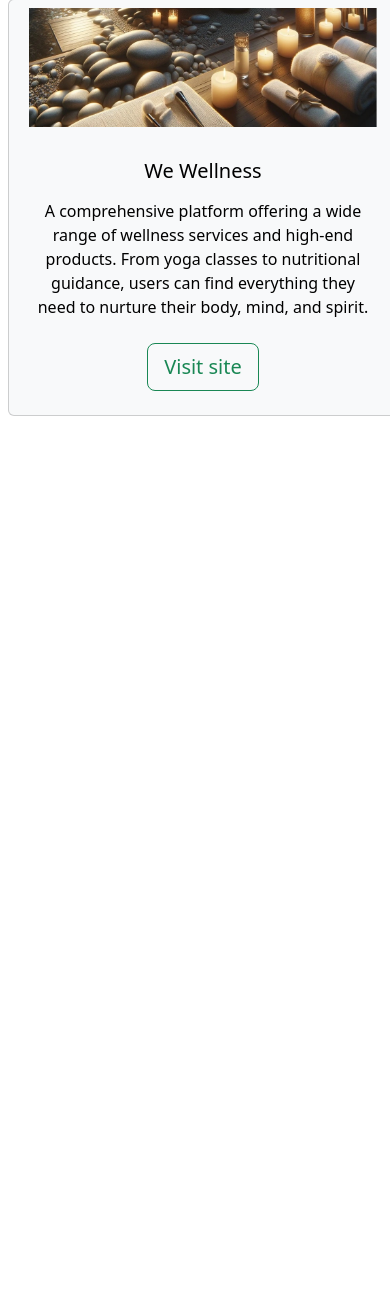
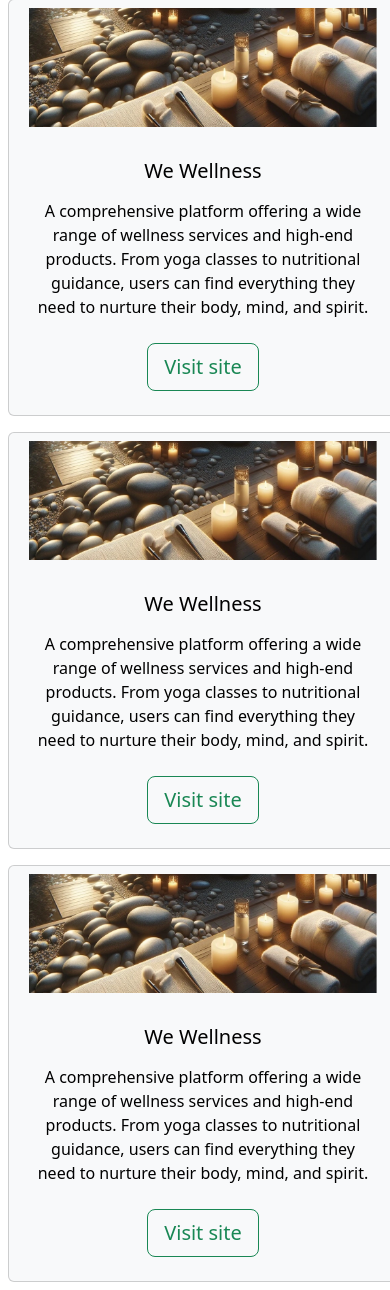
Before and after one commit to AlexandraH-code/portfolio, a plain HTML site: page index.html in a window 390 px wide. Shown: the part 1836-3126 px from the top of the page. Before the commit the page ends 2260 px from the top, so only its background shows below. Drawn offline with nearby package versions, Linux system fonts and the light colour scheme.

Commit message:
Add two cards to Portfolio section to see that the page is responsive

```diff
--- a/index.html
+++ b/index.html
@@ -131,7 +131,30 @@
               site</a>
           </div>
         </div>
-
+        <div class="col-12 card text-center text-bg-light m-2" style="width: 28rem;">
+          <img class="card-img-top p-2" src="assets/images/we-wellness.webp"
+            alt="A spa with candles towels and natural material">
+          <div class="col-12 card-body">
+            <h1 class="col-12 card-title h5 pt-2">We Wellness</h1>
+            <p class="col-12 card-text pb-2 pt-2">A comprehensive platform offering a wide range of wellness services
+              and high-end products. From yoga classes to nutritional guidance, users can find everything they need to
+              nurture their body, mind, and spirit.</p>
+            <a href="https://getbootstrap.com/" class="btn btn-outline-success btn-lg mb-2" target="_blank">Visit
+              site</a>
+          </div>
+        </div>
+        <div class="col-12 card text-center text-bg-light m-2" style="width: 28rem;">
+          <img class="card-img-top p-2" src="assets/images/we-wellness.webp"
+            alt="A spa with candles towels and natural material">
+          <div class="col-12 card-body">
+            <h1 class="col-12 card-title h5 pt-2">We Wellness</h1>
+            <p class="col-12 card-text pb-2 pt-2">A comprehensive platform offering a wide range of wellness services
+              and high-end products. From yoga classes to nutritional guidance, users can find everything they need to
+              nurture their body, mind, and spirit.</p>
+            <a href="https://getbootstrap.com/" class="btn btn-outline-success btn-lg mb-2" target="_blank">Visit
+              site</a>
+          </div>
+        </div>
       </div>
     </section>
   </main>
```
